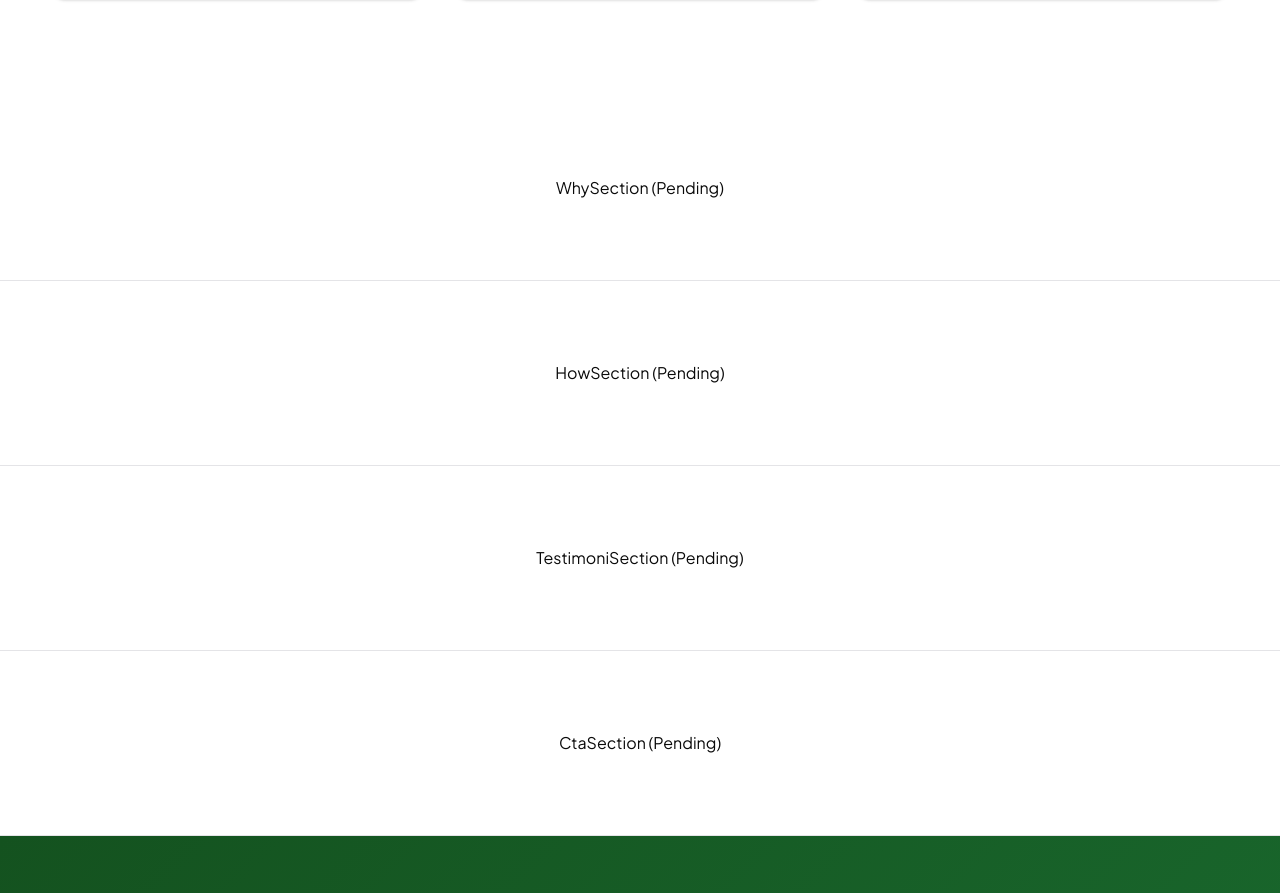
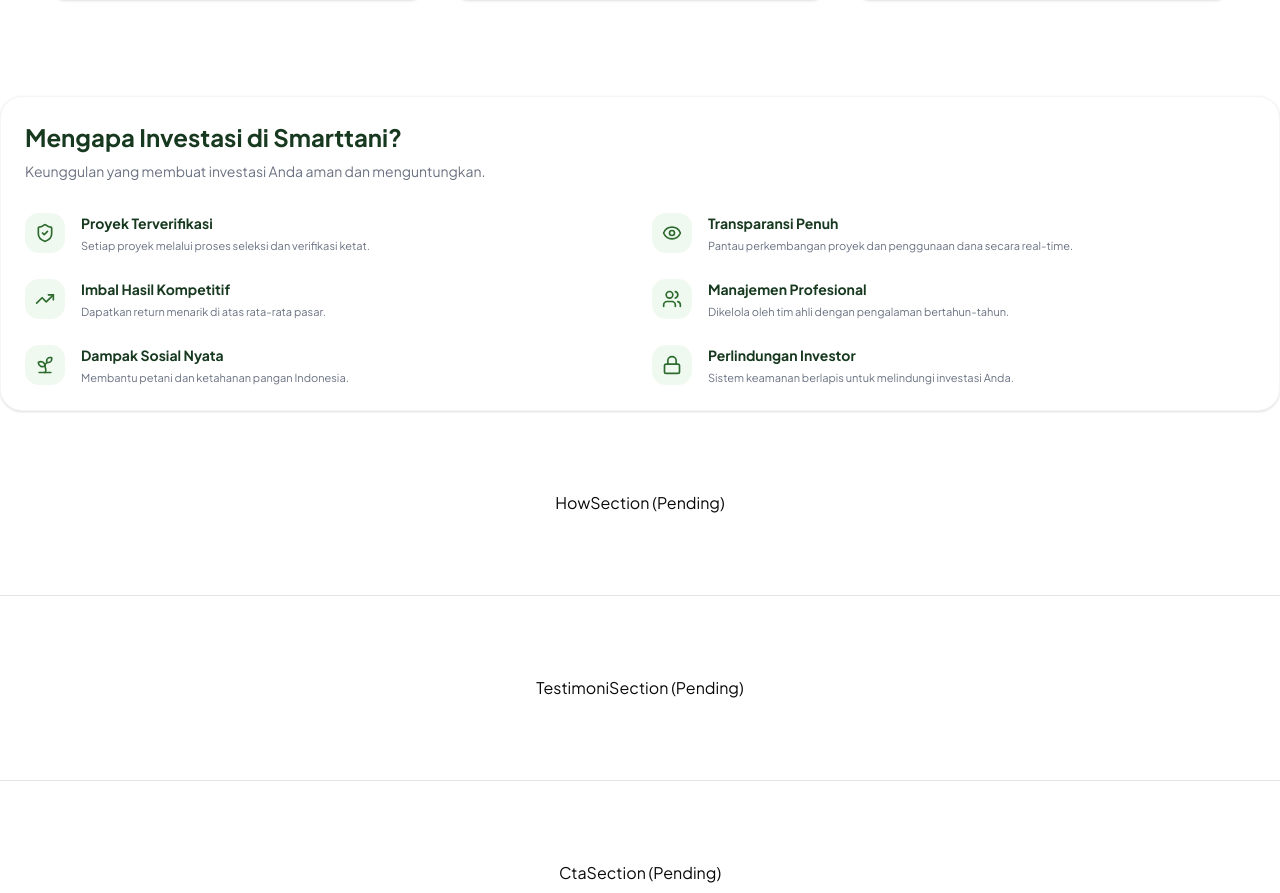
Before and after one commit to SyariefHayat/smartTani, a Next.js app: page /investasi in a window 1280 px wide. Shown: the part 2366-3259 px from the top of the page. Built offline with nearby package versions, Linux system fonts and the light colour scheme.

Commit message:
#94 - #100

```diff
--- a/components/sections/investasi/WhySection.tsx
+++ b/components/sections/investasi/WhySection.tsx
@@ -1 +1,38 @@
-export default function WhySection() { return <section className='py-20 text-center border-b'><div>WhySection (Pending)</div></section>; }
+import { ShieldCheck, Eye, TrendingUp, Users, Sprout, Lock } from "lucide-react";
+import { INVESTASI_KEUNGGULAN } from "@/constants/investasi";
+
+export default function WhySection() {
+  const icons = [ShieldCheck, Eye, TrendingUp, Users, Sprout, Lock];
+
+  return (
+    <div className="rounded-3xl bg-white p-6 shadow-sm border border-neutral-100 h-full">
+      <div className="mb-8">
+        <h2 className="text-xl font-bold text-[#17391f] md:text-2xl">
+          {INVESTASI_KEUNGGULAN.heading}
+        </h2>
+        <p className="mt-2 text-sm text-gray-500">
+          {INVESTASI_KEUNGGULAN.subtext}
+        </p>
+      </div>
+
+      <div className="grid gap-6 sm:grid-cols-2">
+        {INVESTASI_KEUNGGULAN.items.map((item, index) => {
+          const Icon = icons[index];
+          return (
+            <div key={item.title} className="flex gap-4">
+              <div className="flex size-10 shrink-0 items-center justify-center rounded-xl bg-[#f0f9f0] text-[#2D6A2D]">
+                <Icon className="size-5" />
+              </div>
+              <div>
+                <h3 className="text-sm font-bold text-[#17391f]">{item.title}</h3>
+                <p className="mt-1 text-[11px] leading-relaxed text-gray-500">
+                  {item.description}
+                </p>
+              </div>
+            </div>
+          );
+        })}
+      </div>
+    </div>
+  );
+}
```
